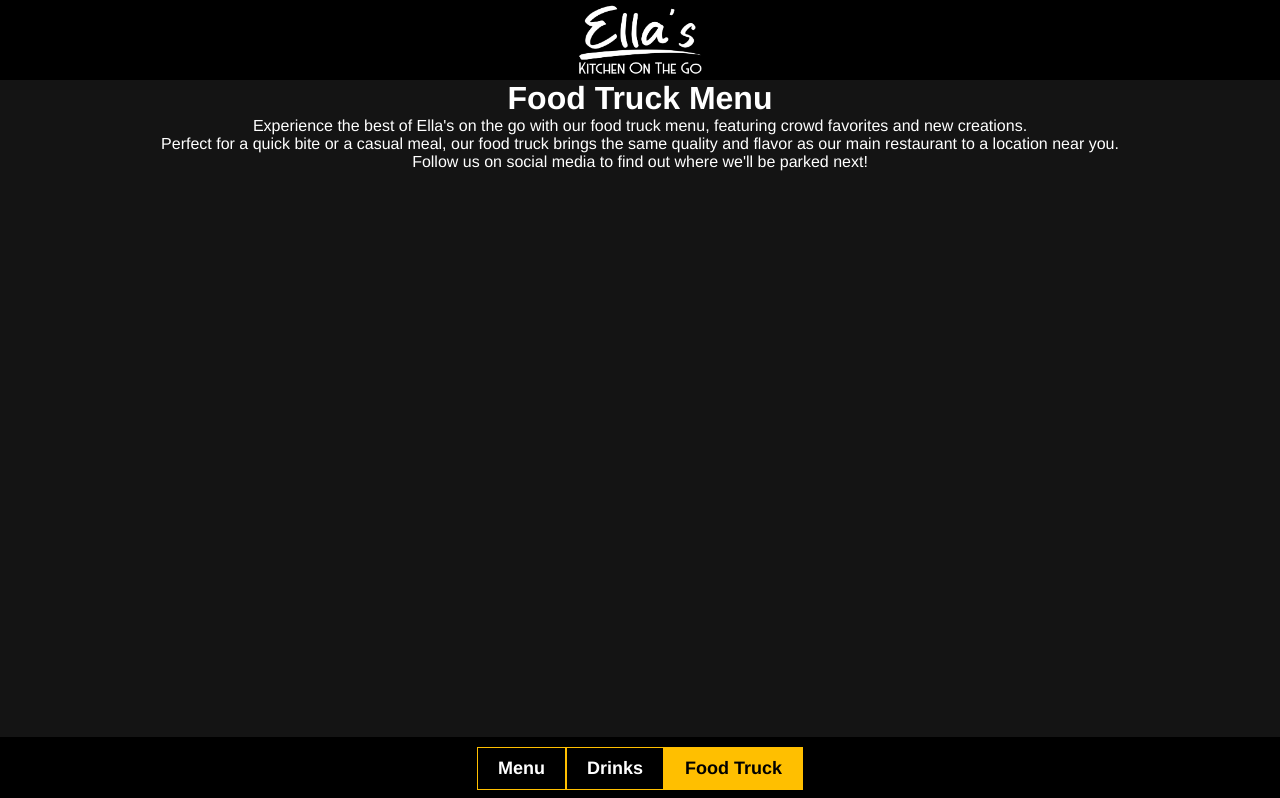
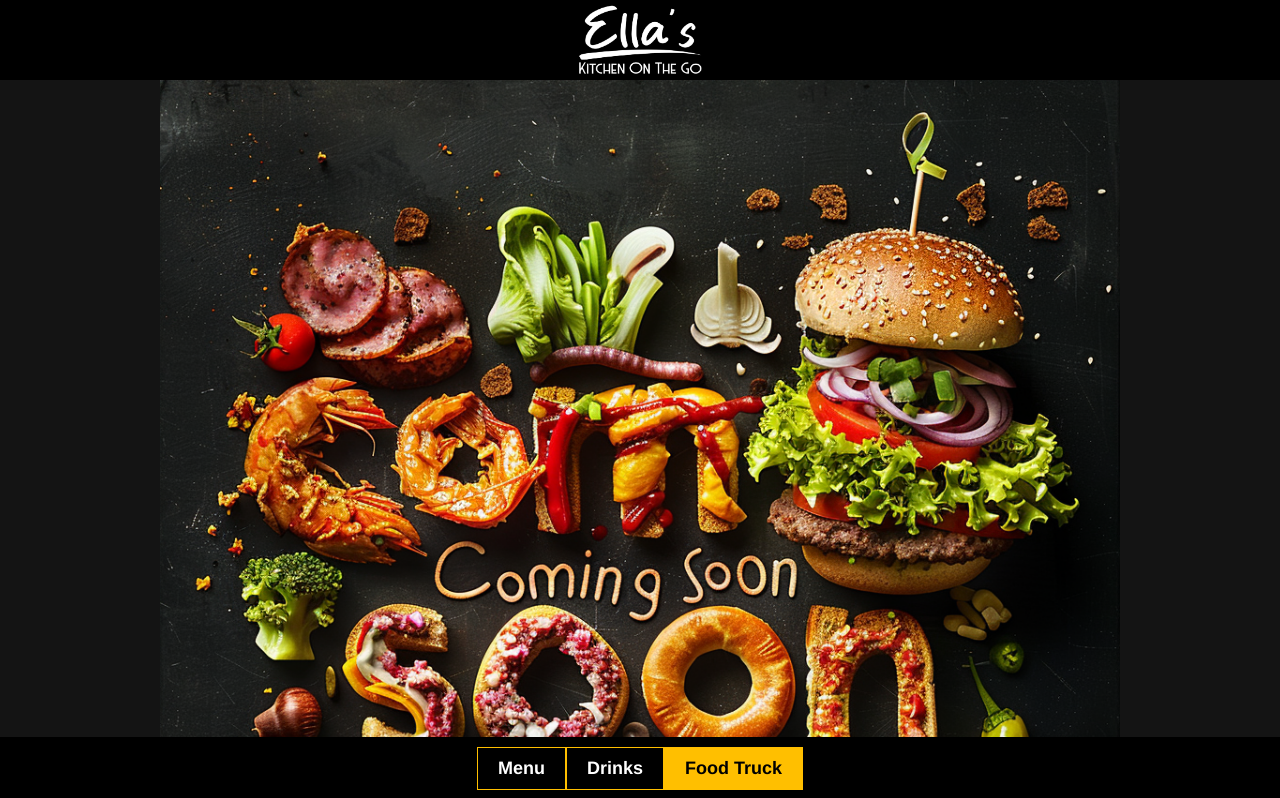
Before and after one commit to AlexWestIsBest/ellas, a React (Create React App) app: page /foodtruck in a window 1280 px wide. Shown: the top 798 px of the page. Built offline with nearby package versions, Linux system fonts and the light colour scheme.

Commit message:
Adds high quality placeholder image

```diff
--- /dev/null
+++ b/src/Body/FoodTruck/FoodTruck.css
@@ -0,0 +1,4 @@
+.foodTruck img {
+    max-height: 100%;
+    max-width: 100%;
+}
--- a/src/Body/FoodTruck/FoodTruck.js
+++ b/src/Body/FoodTruck/FoodTruck.js
@@ -1,16 +1,14 @@
-// FoodTruck.js
-
 import React from 'react';
+import './FoodTruck.css';
+//
+import comingSoon from './Images/comingSoon.png';
 
 function FoodTruck() {
-  return (
-    <div>
-      <h1>Food Truck Menu</h1>
-      <p>Experience the best of Ella's on the go with our food truck menu, featuring crowd favorites and new creations.</p>
-      <p>Perfect for a quick bite or a casual meal, our food truck brings the same quality and flavor as our main restaurant to a location near you.</p>
-      <p>Follow us on social media to find out where we'll be parked next!</p>
-    </div>
-  );
+    return (
+        <div className="foodTruck">
+            <img src={comingSoon} alt="" />
+        </div>
+    );
 }
 
 export default FoodTruck;
```
Also changed, not shown: src/Body/FoodTruck/Images/comingSoon.png (added).
